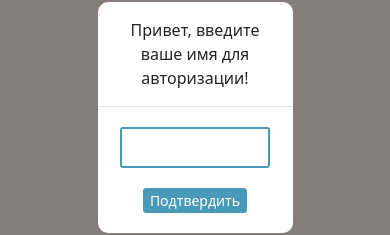
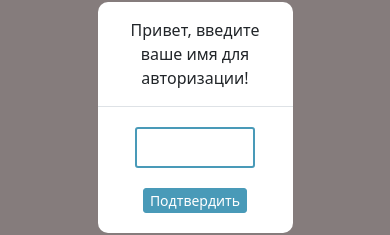
Before and after one commit to antongap99/To-do, a plain HTML site: page index.html in a window 390 px wide. Shown: the part 98-333 px from the top of the page. Drawn offline with nearby package versions, Linux system fonts and the light colour scheme.

Commit message:
fix: modal 2x

```diff
--- a/css/modal.css
+++ b/css/modal.css
@@ -63,7 +63,7 @@
         font-size: 16px;
     }
     .modal__name {
-        max-width: 150px;
+        max-width: 120px;
     }
     .modal__btn {
         font-size: 14px;
```
